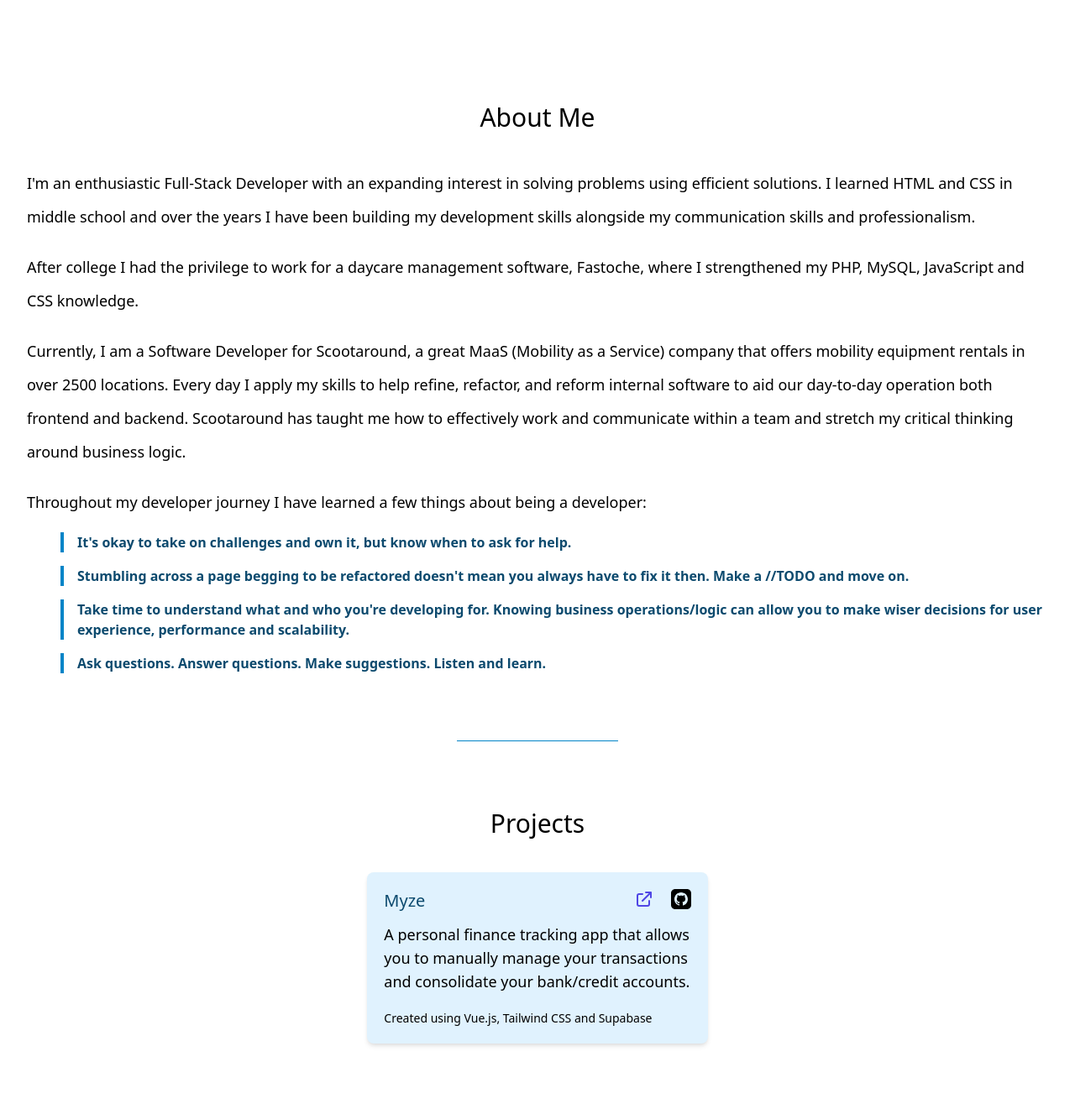
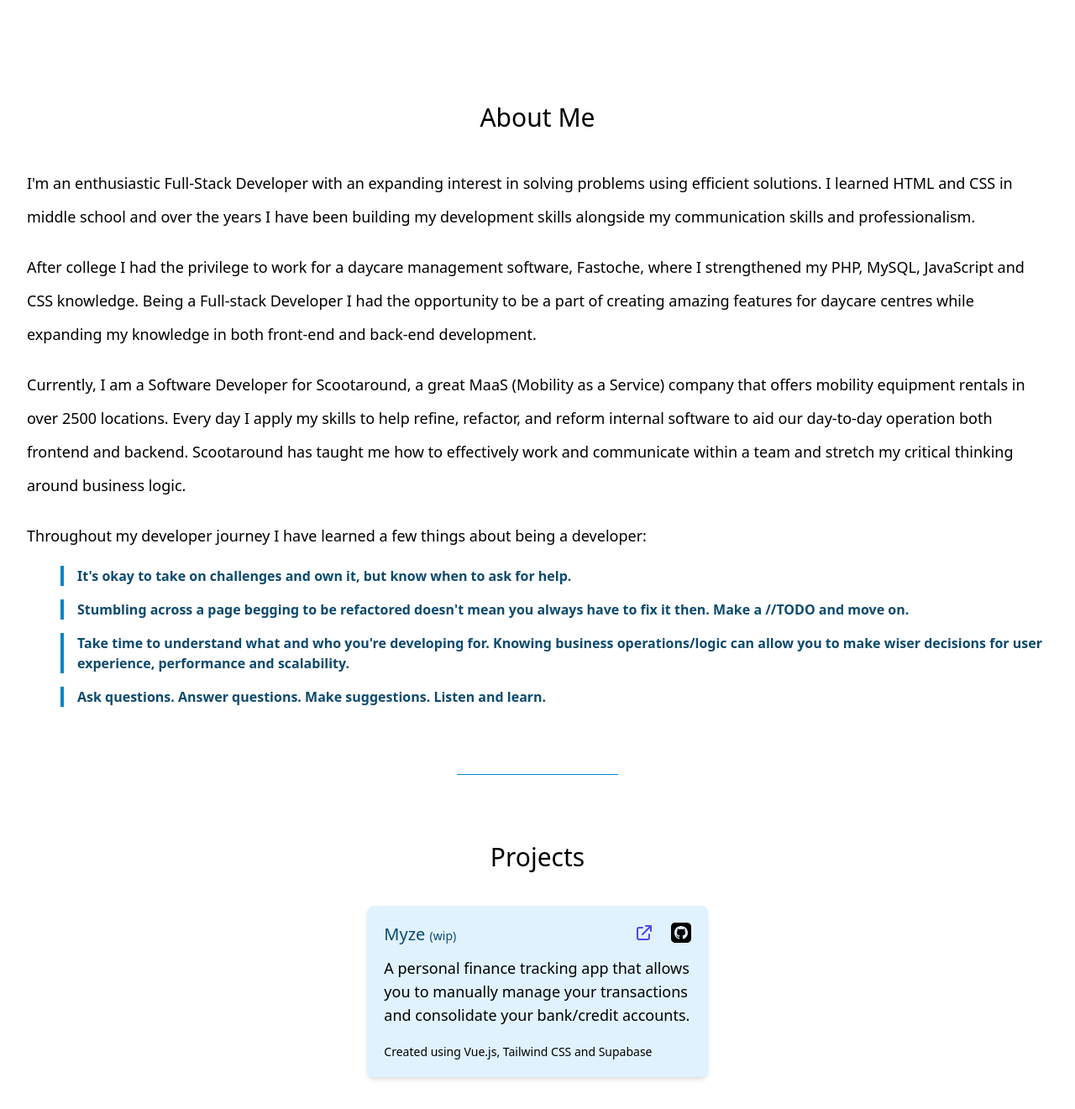
Before and after one commit to MisterShack/developer-portfolio, a Vue app: page / in a window 1280 px wide. Shown: the part 678-1999 px from the top of the page at 84% size. Built offline with nearby package versions, Linux system fonts and the light colour scheme.

Commit message:
Update Text

```diff
--- a/src/components/AboutMe.vue
+++ b/src/components/AboutMe.vue
@@ -3,7 +3,7 @@
         <h1 class="text-center text-3xl mb-10">About Me</h1>
         <div class="leading-7 md:text-lg md:leading-10">
             <p class="my-5">I'm an enthusiastic Full-Stack Developer with an expanding interest in solving problems using efficient solutions. I learned HTML and CSS in middle school and over the years I have been building my development skills alongside my communication skills and professionalism.</p>
-            <p class="my-5">After college I had the privilege to work for a daycare management software, Fastoche, where I strengthened my PHP, MySQL, JavaScript and CSS knowledge.</p>
+            <p class="my-5">After college I had the privilege to work for a daycare management software, Fastoche, where I strengthened my PHP, MySQL, JavaScript and CSS knowledge. Being a Full-stack Developer I had the opportunity to be a part of creating amazing features for daycare centres while expanding my knowledge in both front-end and back-end development.</p>
             <p class="my-5">Currently, I am a Software Developer for Scootaround, a great MaaS (Mobility as a Service) company that offers mobility equipment rentals in over 2500 locations. Every day I apply my skills to help refine, refactor, and reform internal software to aid our day-to-day operation both frontend and backend. Scootaround has taught me how to effectively work and communicate within a team and stretch my critical thinking around business logic.</p>
             <p class="my-5">Throughout my developer journey I have learned a few things about being a developer:
             <ul class="text-sm md:text-base text-sky-900 font-semibold sm:pl-10">
--- a/src/components/Projects.vue
+++ b/src/components/Projects.vue
@@ -4,7 +4,9 @@
     <div class="flex space-x-3 justify-center">
       <div class="p-5 rounded-lg w-full md:w-1/2 lg:w-1/3 bg-sky-100 shadow-md">
         <div class="flex justify-between">
-          <h2 class="text-xl mb-3 text-sky-900 font-medium">Myze</h2>
+          <h2 class="text-xl mb-3 text-sky-900 font-medium">
+            Myze <span class="text-sm">(wip)</span>
+          </h2>
           <div class="flex space-x-5">
             <a class="text-indigo-600" href="https://myze.ca">
               <svg
```
